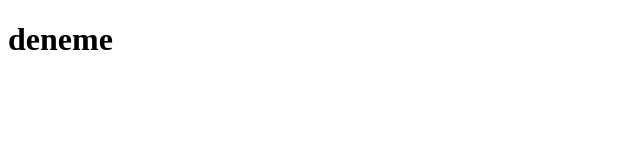
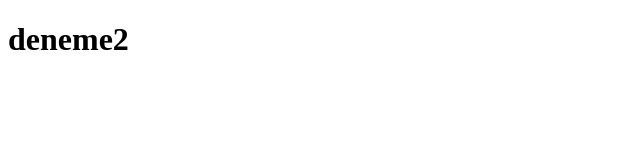
Before and after one commit to beratavseren/deneme3, a plain HTML site: page index.html in a window 1280 px wide. Shown: the full height of the page, 0-640 px from the left. Drawn offline with Linux system fonts and the light colour scheme.

Commit message:
d donmmçh

```diff
--- a/index.html
+++ b/index.html
@@ -5,6 +5,6 @@
     <title>Title</title>
 </head>
 <body>
-    <h1>deneme</h1>
+    <h1>deneme2</h1>
 </body>
 </html>
```
Also changed, not shown: 1 other file.
